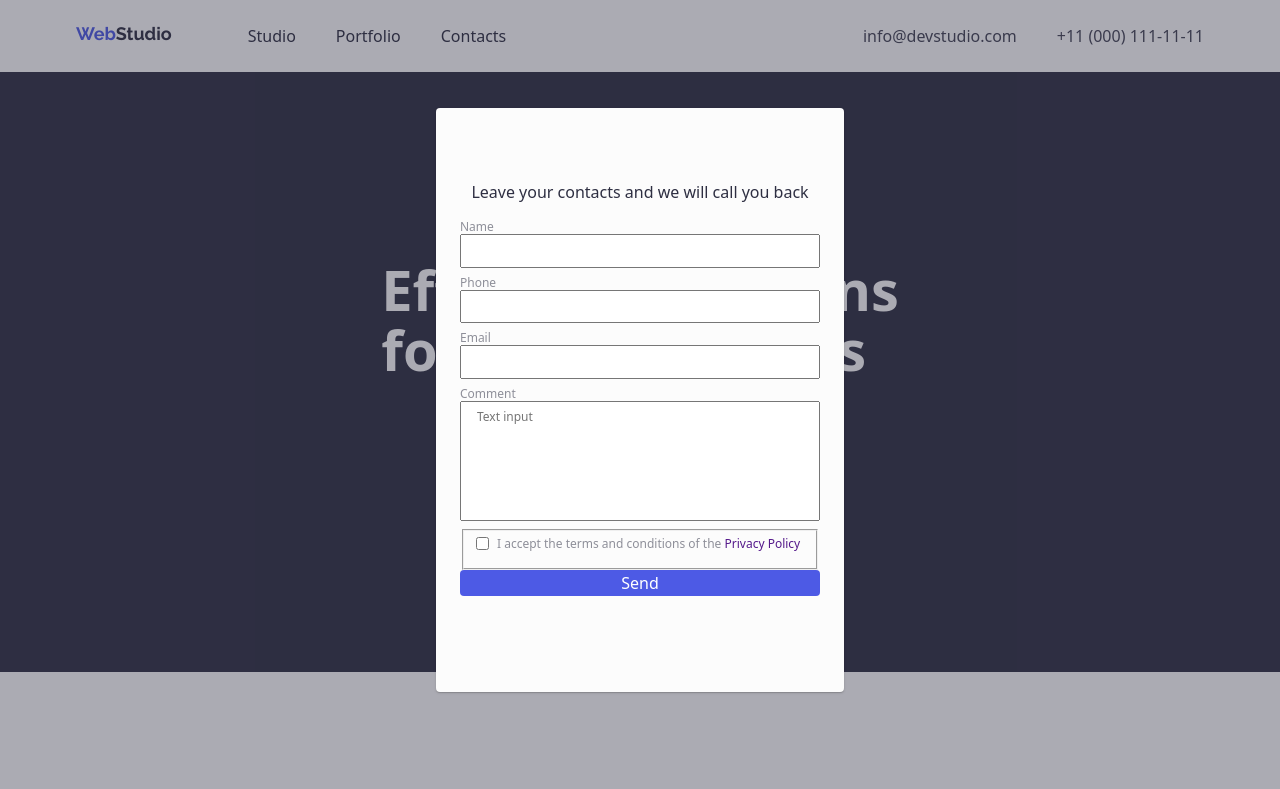
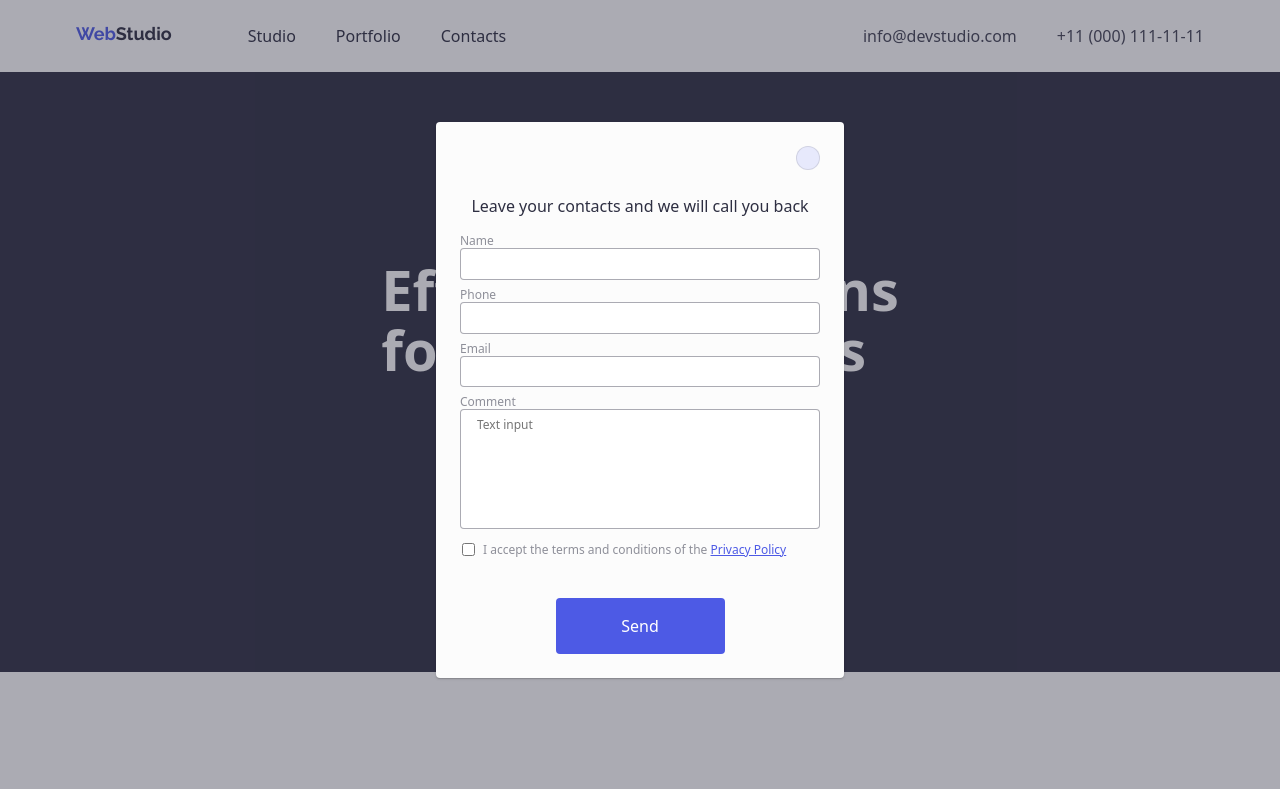
Before and after one commit to Mischenko-Maksym1994/goit-markup-hw-05_25, a plain HTML site: page index.html in a window 1280 px wide. Shown: the top 789 px of the page. Drawn offline with nearby package versions, Linux system fonts and the light colour scheme.

Commit message:
add styles for modal window

```diff
--- a/css/style.css
+++ b/css/style.css
@@ -103,6 +103,7 @@ input {
     line-height: 1.5;
     border-radius: 4px;
     border: none;
+    transition: background-color 250ms cubic-bezier(0.4, 0, 0.2, 1);
 }
 
 .button:hover,
@@ -142,7 +143,7 @@ header {
     font-size: 16px;
     line-height: 1.5;
     padding-bottom: 24px;
-    transition: color 250ms ease-in-out;
+    transition: color 250ms cubic-bezier(0.4, 0, 0.2, 1);
 }
 
 .item-link:hover,
@@ -163,7 +164,7 @@ header {
     font-weight: 400;
     font-size: 16px;
     line-height: 1.5;
-    transition: color 250ms ease-in-out;
+    transition: color 250ms cubic-bezier(0.4, 0, 0.2, 1);
 }
 
 .header-contact:hover,
@@ -276,7 +277,7 @@ header {
     height: 40px;
     background-color: #4D5AE5;
     border-radius: 50%;
-    transition: background-color 250ms ease-in-out;
+    transition: background-color 250ms cubic-bezier(0.4, 0, 0.2, 1);
 }
 
 .social-iteam:not(:first-child) {
@@ -307,7 +308,7 @@ header {
 .portfolio-iteam {
     position: relative;
     overflow: hidden;
-    transition: transform 250ms ease-in-out;
+    transition: transform 250ms cubic-bezier(0.4, 0, 0.2, 1);
 }
 
 .portfolio-hover-card {
@@ -327,7 +328,7 @@ header {
     height: 300px;
     background-color: #4D5AE5;
     transform: translateY(-100%);
-    transition: transform 250ms ease-in-out;
+    transition: transform 250ms cubic-bezier(0.4, 0, 0.2, 1);
 }
 
 .portfolio-iteam:hover .overlay {
@@ -385,6 +386,10 @@ header {
     color: #F4F4FD;
     margin-top: 16px;
     width: 264px;
+}
+
+.footer-social-iteam {
+    transition: background-color 250ms cubic-bezier(0.4, 0, 0.2, 1);
 }
 
 .footer-social-iteam:hover,
@@ -450,8 +455,10 @@ header {
     align-items: center;
     opacity: 0;
     pointer-events: 0;
-    transition: opacity 250ms ease-in-out;
+    transition: opacity 250ms cubic-bezier(0.4, 0, 0.2, 1);
 }
+/************modal-window****************/
+/************overlay****************/
 
 .modal-overlay.is-open {
     opacity: 1;
@@ -461,7 +468,6 @@ header {
 .modal {
     background-color: #FCFCFC;
     width: 408px;
-    height: 584px;
     padding-left: 24px;
     padding-right: 24px;
     padding-top: 72px;
@@ -469,17 +475,56 @@ header {
     box-shadow: 0 1px 1px 0 #00000024,
                 0 1px 3px 0 #0000001F;
     overflow-y: auto;
+    position: relative;
 }
 
-/************modal-window****************/
+.modal-btn {
+    border: none;
+    padding: 0;
+    margin: 0;
+    background: transparent;
+
+    position: absolute;
+    right: 24px;
+    top: 24px;
+}
+
+.modal-icon-close {
+    padding: 8px;
+    background-color: #E7E9FC;
+    border: 1px solid #0000001A;
+    border-radius: 50%;
+    fill: #2E2F42;
+
+    /* position: absolute;
+    right: 24px;
+    top: 24px; */
+    transition: background-color 250ms cubic-bezier(0.4, 0, 0.2, 1);
+}
+
+.modal-icon-close:hover {
+    background-color: #404BBF;
+    fill: #fff;
+}
+
 .modal-form {
     display: flex;
     flex-direction: column;
 }
 
+.modal-title {
+    color: #2E2F42;
+    font-weight: 500;
+    font-size: 16px;
+    line-height: 1.5;
+    text-align: center;
+    margin-bottom: 16px;
+}
+
 .form-label {
     display: flex;
     flex-direction: column;
+    position: relative;
 }
 
 .form-label:not(:last-child) {
@@ -489,7 +534,30 @@ header {
 .form-input {
     padding-top: 8px;
     padding-bottom: 8px;
-    padding-left: 16px;
+    padding-left: 38px;
+    border: 1px solid #2E2F4266;
+    border-radius: 4px;
+    transition: border-color 250ms cubic-bezier(0.4, 0, 0.2, 1);
+}
+
+.form-input:hover,
+.form-input:focus,
+.form-input:active {
+    border-color: blue;
+    outline: none;
+}
+
+.form-icon {
+    position: absolute;
+    left: 16px;
+    top: calc(50% - 6px);
+    transition: fill 250ms cubic-bezier(0.4, 0, 0.2, 1);
+}
+
+.form-input:hover + .form-icon,
+.form-input:focus + .form-icon,
+.form-input:active + .form-icon {
+    fill: #4D5AE5;
 }
 
 .form-checkbox {
@@ -500,18 +568,23 @@ header {
 .modal-form textarea {
     resize: none;
     height: 120px;
+    padding-left: 16px;
 }
 
 .form-politica-group {
     display: flex;
     flex-direction: row;
+    border: none;
+    padding-left: 0px;
 }
 
-.modal-title {
-    color: #2E2F42;
-    font-weight: 500;
-    font-size: 16px;
-    line-height: 1.5;
-    text-align: center;
-    margin-bottom: 16px;
+.form-link {
+    color: #4D5AE5;
+    text-decoration: underline solid;
 }
+
+.form-btn {
+    padding: 16px 32px;
+    width: 169px;
+    margin: 24px auto;
+}
--- a/index.html
+++ b/index.html
@@ -363,7 +363,7 @@
                         <span class="thirt-title footer-tittle">Subscribe</span>
                         <input type="email" name="email" placeholder="E-mail" class="footer-placeholder">
                     </label>
-                    <button type="button" class="button footer-button">Subscribe
+                    <button type="submit" class="button footer-button">Subscribe
                         <svg class="icon footer-btn-icon" width="24" height="24">
                             <use href="./img/icons.svg#telegram"></use>
                         </svg>
@@ -377,18 +377,33 @@
     <div class="modal-overlay is-open">
         <div class="modal">
 
+            <button type="button" class="modal-btn">
+                <svg class="modal-icon-close" width="24" height="24">
+                    <use href="./img/icons.svg#close"></use>
+                </svg>
+            </button>
+
             <form class="modal-form">
                 <legend class="modal-title">Leave your contacts and we will call you back</legend>
                 <label class="form-label small-text">Name
-                    <input type="text" name="user_name" placeholder=""  class="form-input">
+                    <input type="text" name="user_name" class="form-input">
+                    <svg class="form-icon" width="18" height="24">
+                        <use href="./img/icons.svg#person"></use>
+                    </svg>
                 </label>
 
                 <label class="form-label small-text">Phone
-                    <input type="tel" name="user_phone" placeholder="" class="form-input">
+                    <input type="tel" name="user_phone" class="form-input">
+                    <svg class="form-icon" width="18" height="24">
+                        <use href="./img/icons.svg#phone"></use>
+                    </svg>
                 </label>
 
                 <label class="form-label small-text">Email
-                    <input type="email" name="user_email" placeholder="" class="form-input">
+                    <input type="email" name="user_email" class="form-input">
+                    <svg class="form-icon" width="18" height="24">
+                        <use href="./img/icons.svg#email"></use>
+                    </svg>
                 </label>
 
                 <label class="form-label small-text">Comment
@@ -397,15 +412,13 @@
 
                 <fieldset class="form-politica-group">
                     <label class="form-label form-checkbox">
-                        <input type="checkbox" name="activ-privat">
+                        <input type="checkbox" name="activ-private" required>
                     </label>
                     <p class="small-text">I accept the terms and conditions of the
                     <a href="" class="form-link">Privacy Policy</a></p>
                 </fieldset>
 
-                <button type="button" class="button form-btn">Send</button>
-
-
+                <button type="submit" class="button form-btn">Send</button>
             </form>
         </div>
     </div>
```
